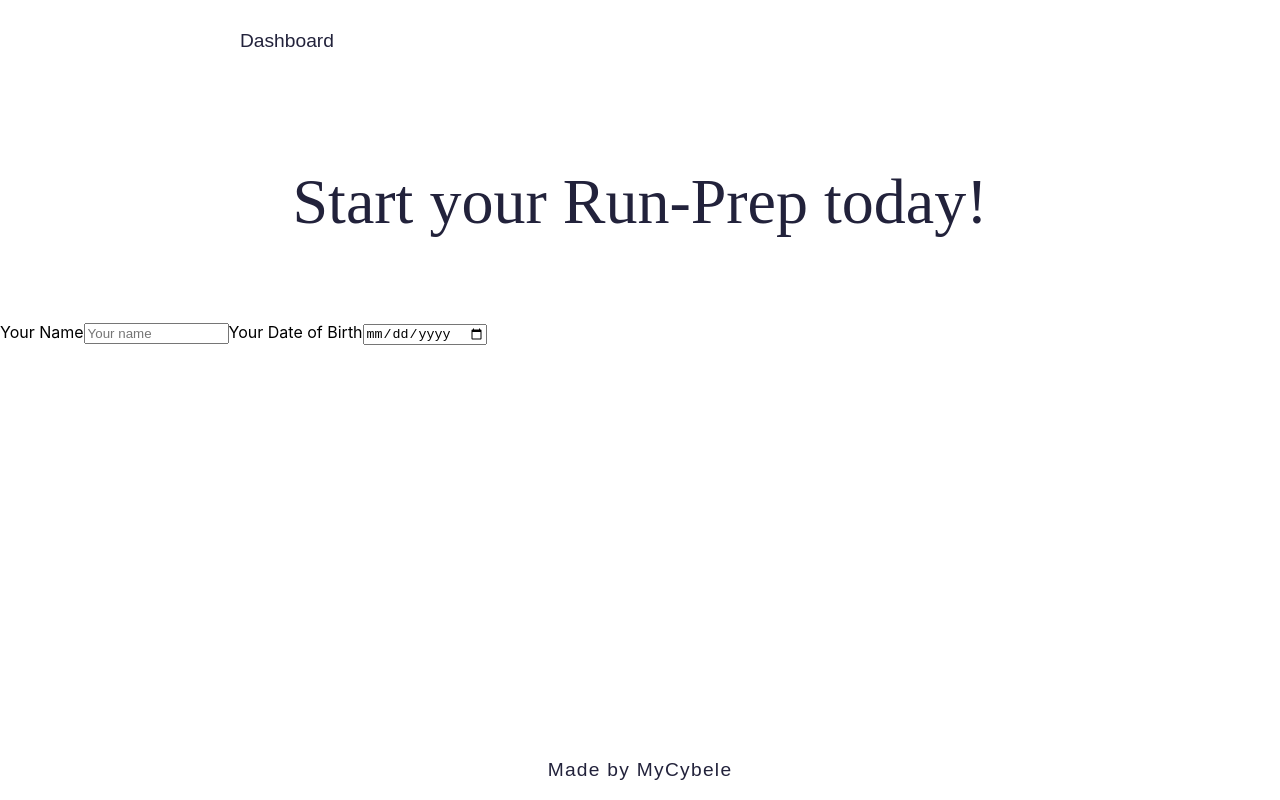
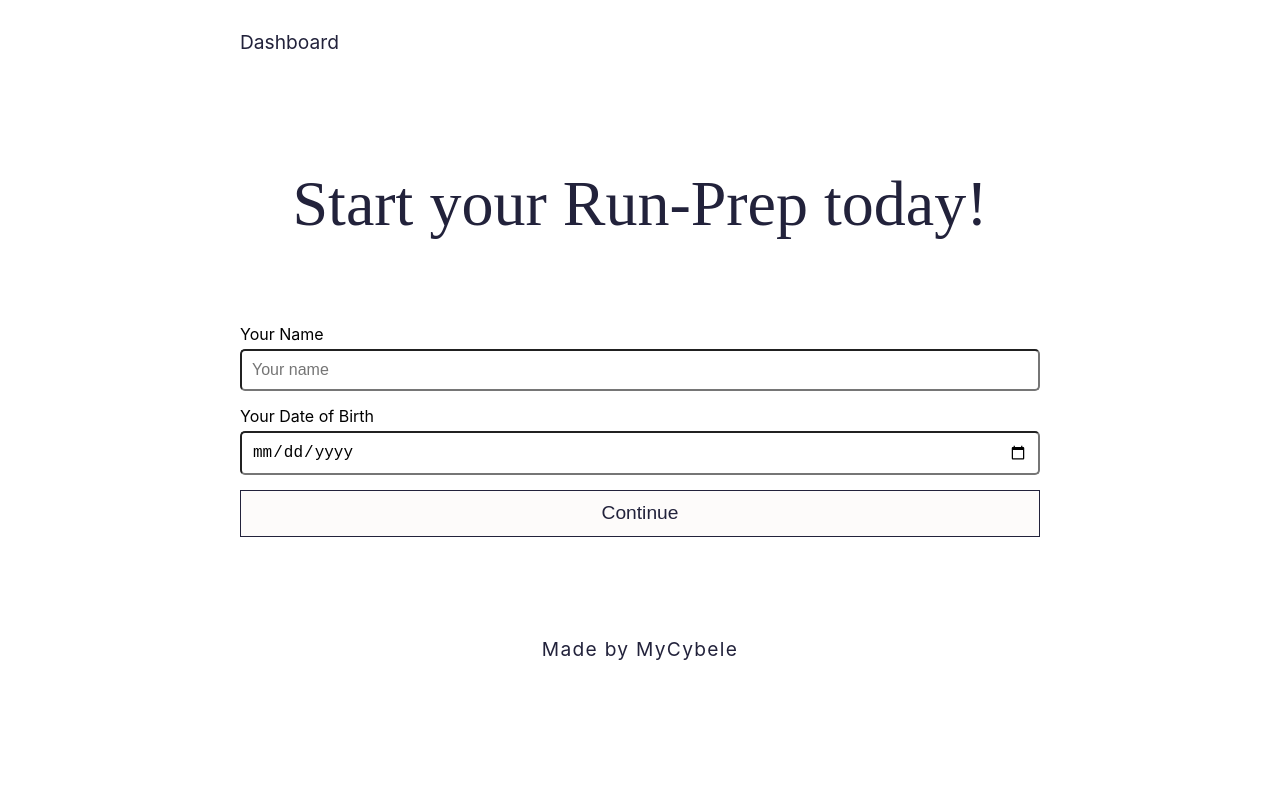
Before and after one commit to paria340/Cybele, a React (Create React App) app: page / in a window 1280 px wide. Built offline with nearby package versions, Linux system fonts and the light colour scheme.

Commit message:
dashboard created

```diff
--- a/package.json
+++ b/package.json
@@ -3,13 +3,18 @@
   "version": "0.1.0",
   "private": true,
   "dependencies": {
+    "@fortawesome/fontawesome-free": "^6.5.2",
+    "@reduxjs/toolkit": "^2.2.5",
     "@testing-library/jest-dom": "^5.17.0",
     "@testing-library/react": "^13.4.0",
     "@testing-library/user-event": "^13.5.0",
+    "axios": "^1.7.2",
     "react": "^18.3.1",
     "react-dom": "^18.3.1",
+    "react-redux": "^9.1.2",
     "react-router-dom": "^6.23.1",
     "react-scripts": "5.0.1",
+    "redux": "^5.0.1",
     "web-vitals": "^2.1.4"
   },
   "scripts": {
--- a/src/App.css
+++ b/src/App.css
@@ -1,5 +1,6 @@
 html {
   font-size: 16px;
+  font-family: 'Hind Siliguri', sans-serif;
 }
 
 .wrapper {
@@ -8,28 +9,25 @@ html {
 }
 
 h1 {
-  font-family: 'Cormorant', serif;
   font-weight: 500;
   font-size: 4rem;
   color: #22223B;
+  font-family: 'Cormorant', serif;
 }
 
 h2 {
-  font-family: 'Cormorant', serif;
   font-weight: 400;
   font-size: 3rem;
   color: #22223B;
 }
 
 h3 {
-  font-family: 'Cormorant', serif;
   font-weight: 300;
   font-size: 1.5rem;
   color: #22223B;
 }
 
 p {
-  font-family: 'Hind Siliguri', sans-serif;
   font-weight: 400;
   font-size: 1.2rem;
   letter-spacing: 0.08rem;
@@ -43,7 +41,6 @@ li {
 
 a {
   text-decoration: none;
-  font-family: 'Hind Siliguri', sans-serif;
   font-weight: 400;
   font-size: 1.2rem;
   color: #22223B;
@@ -63,15 +60,12 @@ button {
   color: #22223B;
   background-color:#fdfbfa ;
   border: #22223B 1px solid;
-  border-radius: 5%;
   transition: all 0.5s ease;
 }
 
 button:hover,
 button:focus {
-  color: #f8f2ef;
-  background-color:#9A8C98 ;
-  border: white 1px solid;
+  background-color:#89CFF0;
   cursor:pointer;
 }
 
@@ -91,17 +85,14 @@ ul {
 .header {
   display: flex;
   justify-content: center;
-  /* background-color: #D2BBA0; */
   padding-top: 30px;
   padding-bottom: 30px;
 }
 
-Footer {
-  position: absolute;
-  bottom: 0;
+.footer {
+  margin-top: 100px;
   width: 100%;
   text-align: center;
-  /* background-color: #D2BBA0; */
 }
 
 /* Sign up page */
@@ -124,6 +115,43 @@ Footer {
   width: fit-content;
 }
 
-.formOptions {
+.formOptions form {
   display: flex;
+  flex-direction: column;
+  max-width: 800px;
+  margin: 0 auto;
 }
+
+form {
+  input {
+    margin: 5px 0 15px 0;
+    padding: 10px;
+    border-radius: 5px;
+    font-size: 16px;
+  }
+  select {
+    cursor: pointer;
+    appearance: none;
+  }
+
+  .selectWrapper {
+    position: relative;
+  }
+
+  .distance {
+    width: 100%;
+    padding: 10px 5px;
+    border-radius: 5px;
+    font-size: 16px;
+    height: 100%;
+    margin: 5px 0 15px 0;
+  }
+
+  .selectWrapper i {
+    position: absolute;
+    top: 40%;
+    right: 10px;
+    transform: translateY(-50%);
+    pointer-events: none;
+  }
+}
--- a/src/App.js
+++ b/src/App.js
@@ -1,9 +1,11 @@
 import MainNav from './components/MainNav';
 import Footer from "./components/Footer";
 import OnBoarding from './components/OnBoarding';
+import Dashboard from './components/Dashboard';
 import {BrowserRouter as Router} from "react-router-dom";
 import {Routes, Route} from "react-router-dom";
 import './App.css';
+import '@fortawesome/fontawesome-free/css/all.min.css';
 
 function App() {
   return (
@@ -14,10 +16,7 @@ function App() {
         </header>
         <Routes>
           <Route path="/*" element={<OnBoarding />} />
-          {/* <Route path="/shopOnline" element={<ShopOnline />} />
-          <Route path="/contact" element={<ShopOnline />} />
-          <Route path="/signup" element={<Signup />} /> */}
-          {/* <Route path="/:productID" element={<ProductPage />} /> */}
+          <Route path="/dashboard" element={<Dashboard />} />
         </Routes>
         <Footer />
       </div>
--- /dev/null
+++ b/src/app/store.js
@@ -0,0 +1,8 @@
+import { configureStore } from '@reduxjs/toolkit';
+import formSlice from '../feature/form/formSlice';
+
+export const store = configureStore({
+  reducer: {
+    form: formSlice
+  }
+});
--- a/src/components/Dashboard.js
+++ b/src/components/Dashboard.js
@@ -1,17 +1,23 @@
+import React from 'react';
+import { useLocation } from 'react-router-dom';
 
 const Dashboard = () => {
+  const location = useLocation();
+  const { message, tips, trainingPlan } = location.state;
+
   return (
-      <main>
-          <div className="headerContainer">
-              <section className="header">
-                  <h1>Start your Run-Prep today!</h1>
-              </section>
-              <section className="distanceOptions">
+    <div>
+      <h2>{message}</h2>
+      <h3>Training Tips:</h3>
+      {/* <ul>
+        {tips.map((tip, index) => (
+          <li key={index}>{tip}</li>
+        ))}
+      </ul> */}
+      <h3>Training Plan:</h3>
+      <p>{trainingPlan}</p>
+    </div>
+  );
+};
 
-              </section>
-          </div>
-      </main>
-  )
-}
-
-export default Dashboard
+export default Dashboard;
--- a/src/components/Footer.js
+++ b/src/components/Footer.js
@@ -1,7 +1,7 @@
 
 const Footer = () => {
   return (
-    <footer className="wrapper">
+    <footer className="wrapper footer">
       <p>Made by MyCybele</p>
     </footer>
   );
--- a/src/components/OnBoarding.js
+++ b/src/components/OnBoarding.js
@@ -1,14 +1,50 @@
-import { useState } from 'react'
+import { useState } from 'react';
+import { useDispatch, useSelector } from 'react-redux';
+import { updateForm } from '../feature/form/formSlice';
+import axios from 'axios';
+import { useNavigate } from 'react-router-dom';
+
 const OnBoarding = () => {
-  const [name, setName] = useState('');
-  const [dob, setDob] = useState('');
+  const [step, setStep] = useState(1);
+  const navigate = useNavigate();
+  const dispatch = useDispatch();
+  const formData = useSelector((state) => state.form);
+
   const handleInputChange = (event) => {
-    event.preventDefault()
-    setName(event.target.value)
+    dispatch(updateForm({ name: event.target.value }));
+  };
+
+  const handleDateChange = (event) => {
+    dispatch(updateForm({ dob: event.target.value }));
+  };
+
+  const handleDistanceChange = (event) => {
+    dispatch(updateForm({ distance: event.target.value }));
+  };
+
+  const handleTimeGoalChange = (event) => {
+    const value = event.target.value;
+    if (/^\d{0,2}:?\d{0,2}$/.test(value)) {
+      dispatch(updateForm({ timeGoal: value }));
     }
-  const handleDateChange = (event) => {
-    setDob(event.target.value);
+  };
+
+  const handleContinue = (event) => {
+    event.preventDefault();
+    setStep(step + 1);
+  };
+
+  const handleSubmit = async(event) => {
+    event.preventDefault();
+    // Handle form submission
+    try {
+      const response = await axios.post('http://localhost:2000/api/users', formData);
+      console.log(response.data);
+      navigate('/dashboard', { state: response.data });
+    } catch (_error) {
+      console.error('Error creating user');
     }
+  };
   return (
     <main>
       <div className="headerContainer">
@@ -16,22 +52,68 @@ const OnBoarding = () => {
             <h1>Start your Run-Prep today!</h1>
         </section>
         <section className="formOptions">
+          {step === 1 && (
             <form>
               <label>Your Name</label>
-                <input type="text" id="name" value={name}
-                  className="name" size={15} onChange={handleInputChange}
-                  placeholder="Your name" required
+              <input
+                type="text"
+                id="name"
+                value={formData.name}
+                className="name"
+                size={15}
+                onChange={handleInputChange}
+                placeholder="Your name"
+                required
               >
               </input>
               <label>Your Date of Birth</label>
-                <input type="date" id="dob" value={dob}
-                  className="dob" size={15} onChange={handleDateChange}
-                  placeholder="YYYY-MM-DD" required
+              <input
+                type="date"
+                id="dob"
+                value={formData.dob}
+                className="dob"
+                size={15}
+                onChange={handleDateChange}
+                placeholder="YYYY-MM-DD"
+                required
               >
               </input>
-
+              <button onClick={handleContinue}>Continue</button>
             </form>
-
+          )}
+          {step === 2 && (
+            <form onSubmit={handleSubmit}>
+              <label>What distance are you prepping for</label>
+              <div className='selectWrapper'>
+                <select
+                  id="distance"
+                  value={formData.distance}
+                  className="distance"
+                  onChange={handleDistanceChange}
+                  required
+                >
+                  <option value="" disabled>Select distance</option>
+                  <option value="5k">5k</option>
+                  <option value="10k">10k</option>
+                  <option value="half-marathon">Half-Marathon</option>
+                  <option value="marathon">Full-Marathon</option>
+                </select>
+                <i className="fas fa-chevron-down"></i>
+              </div>
+              <label>Preferred Running Time Goal</label>
+              <input
+                type="text"
+                id="timeGoal"
+                value={formData.timeGoal}
+                className="timeGoal"
+                pattern="^\d{1,2}:\d{2}$"
+                onChange={handleTimeGoalChange}
+                placeholder="MM:SS"
+                required
+              />
+              <button type="submit">Submit</button>
+            </form>
+          )}
         </section>
       </div>
     </main>
--- /dev/null
+++ b/src/feature/form/formSlice.js
@@ -0,0 +1,20 @@
+
+import { createSlice } from '@reduxjs/toolkit';
+
+const formSlice = createSlice({
+  name: 'form',
+  initialState: {
+    name: '',
+    dob: '',
+    distance: '',
+    timeGoal: ''
+  },
+  reducers: {
+    updateForm: (state, action) => {
+      return { ...state, ...action.payload };
+    }
+  }
+});
+
+export const { updateForm } = formSlice.actions;
+export default formSlice.reducer;
```
Also changed, not shown: src/index.js (+4 -5 lines), 1 other file (tests, documents, lock files or other folders). Lines whose indentation alone changed are shown as unchanged.
